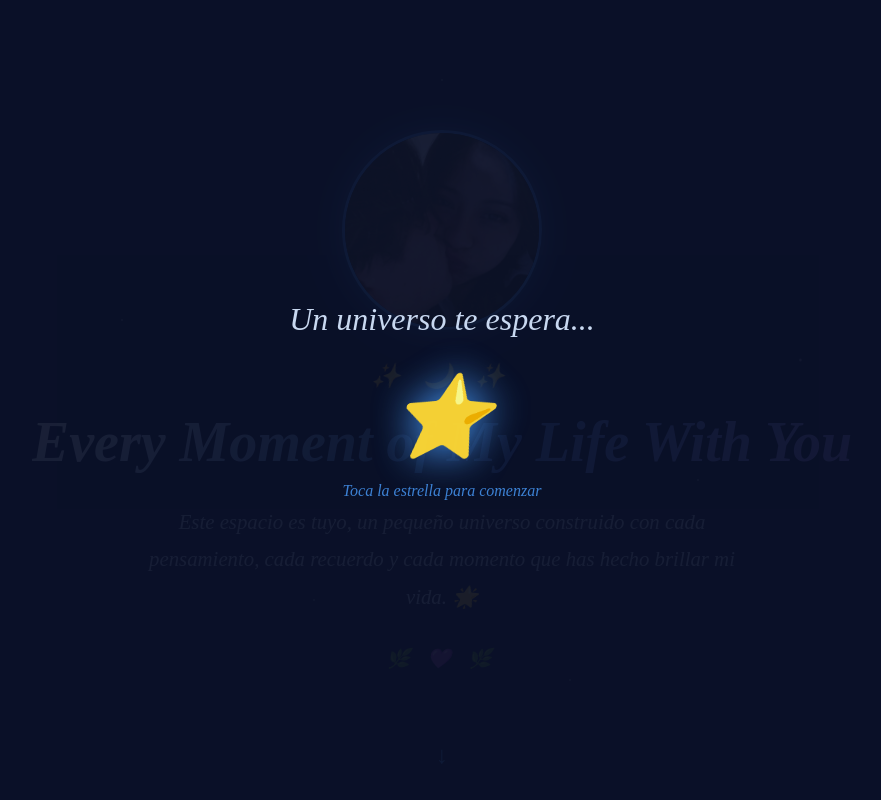
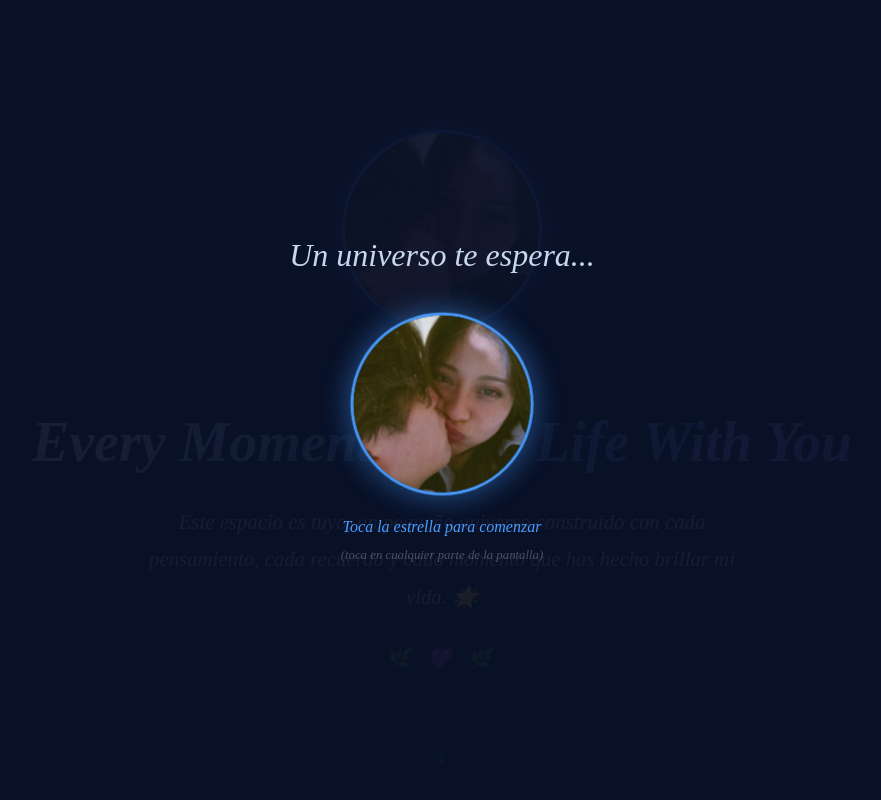
Before and after one commit to Murfy001/every-moment, a React (Vite) app: page / in a window 1280 px wide. Shown: the top 800 px of the page, without its empty margins (198-1079 px from the left). Built offline with nearby package versions, Linux system fonts and the light colour scheme.

Commit message:
fix foto hero

```diff
--- a/src/components/AudioController.jsx
+++ b/src/components/AudioController.jsx
@@ -6,7 +6,7 @@ function AudioController() {
   const [started, setStarted] = useState(false)
 
   useEffect(() => {
-    const audio = new Audio('/audio/mitsuha.mp3')
+    const audio = new Audio('/every-moment/audio/mitsuha.mp3')
     audio.loop = true
     audio.volume = 0.4
     audioRef.current = audio
@@ -17,8 +17,14 @@ function AudioController() {
   }, [])
 
   const handleStart = () => {
-    audioRef.current.play().catch(err => console.log('Autoplay bloqueado:', err))
-    setStarted(true)
+    const playPromise = audioRef.current.play()
+    if (playPromise !== undefined) {
+      playPromise
+        .then(() => setStarted(true))
+        .catch(() => setStarted(true))
+    } else {
+      setStarted(true)
+    }
   }
 
   const toggleMute = () => {
@@ -30,10 +36,11 @@ function AudioController() {
     <>
       {!started && (
         <div
+          onClick={handleStart}
           style={{
             position: 'fixed',
             inset: 0,
-            background: '#0a1128ee',
+            background: '#0a1128f0',
             zIndex: 9999,
             display: 'flex',
             flexDirection: 'column',
@@ -41,7 +48,6 @@ function AudioController() {
             justifyContent: 'center',
             cursor: 'pointer',
           }}
-          onClick={handleStart}
         >
           <p style={{
             fontSize: 'clamp(1.2rem, 3vw, 2rem)',
@@ -55,15 +61,22 @@ function AudioController() {
             Un universo te espera...
           </p>
 
-          <span style={{
-            fontSize: '5rem',
-            animation: 'pulse 2s infinite',
-            filter: 'drop-shadow(0 0 20px #4a9eff)',
-            lineHeight: 1,
-            cursor: 'pointer',
-          }}>
-            ⭐
-          </span>
+         <div style={{
+  width: '180px',
+  height: '180px',
+  borderRadius: '50%',
+  overflow: 'hidden',
+  border: '3px solid #4a9eff',
+  boxShadow: '0 0 30px #4a9eff88',
+  animation: 'pulse 2s infinite',
+  cursor: 'pointer',
+}}>
+  <img
+    src="/every-moment/photo.jpg"
+    alt="nosotros"
+    style={{ width: '100%', height: '100%', objectFit: 'cover' }}
+  />
+</div>
 
           <p style={{
             marginTop: '1.5rem',
@@ -71,9 +84,18 @@ function AudioController() {
             fontStyle: 'italic',
             fontFamily: 'Times New Roman, serif',
             fontSize: '1rem',
-            opacity: 0.8,
           }}>
             Toca la estrella para comenzar
+          </p>
+
+          <p style={{
+            marginTop: '0.8rem',
+            color: '#ffffff44',
+            fontStyle: 'italic',
+            fontFamily: 'Times New Roman, serif',
+            fontSize: '0.8rem',
+          }}>
+            (toca en cualquier parte de la pantalla)
           </p>
 
           <style>{`
```
Also changed, not shown: package.json (+16 -14 lines).
